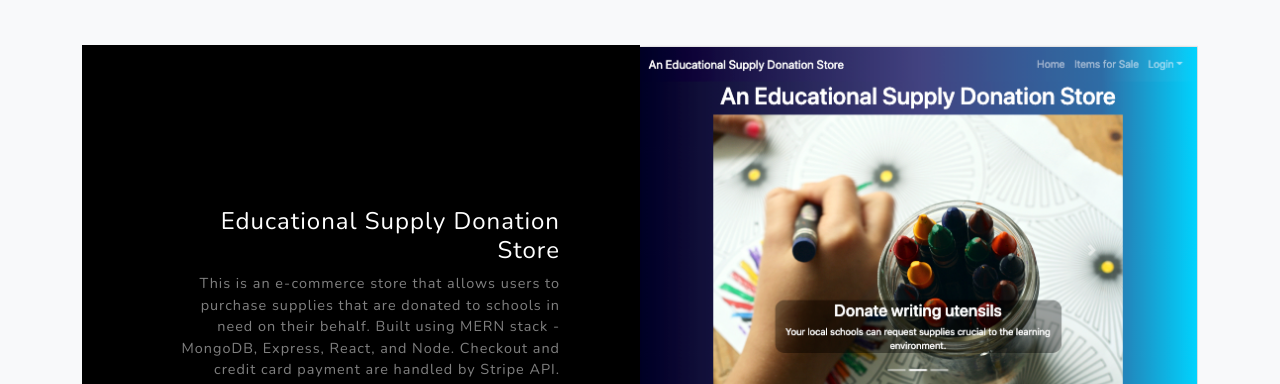
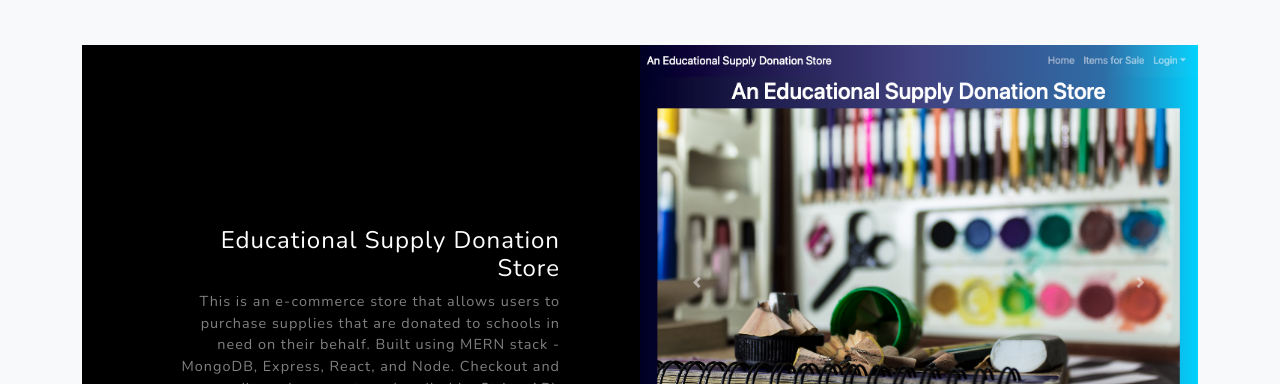
Before and after one commit to adamrturman/adamrturman.github.io, a website: page index.html in a window 1280 px wide. Shown: the part 5053-5437 px from the top of the page. Drawn offline with nearby package versions, Linux system fonts and the light colour scheme.

Commit message:
eds image works

```diff
--- a/index.html
+++ b/index.html
@@ -159,7 +159,7 @@
                 <div class="row justify-content-center no-gutters">
                     <div class="col-lg-6">
                         <a href="https://worldwide-coders.github.io/educational-store/#/">
-                        <img class="img-fluid" src="assets/img/EDSsize13.png" alt="" />
+                        <img class="img-fluid" style="width: -webkit-fill-available;" src="assets/img/EDSsize1313.png" alt="" />
                         </a>
                     </div>
                     <div class="col-lg-6 order-lg-first">
@@ -169,7 +169,7 @@
                                     <h4 class="text-white">Educational Supply Donation Store</h4>
                                     <p class="mb-0 text-white-50">
                                         This is an e-commerce store that allows users to purchase supplies that are donated to schools in need on their behalf.
-                                        Built using MERN stack - MongoDB, Express, React, and Node. Checkout and credit card payment are handled by Stripe API. Utilized Github for version control and video conferencing for pair-programming. Built as a member of a remote team.</p><br/>
+                                        Built using MERN stack - MongoDB, Express, React, and Node. Checkout and credit card payment are handled by Stripe API. Utilized Github for version control and video conferencing for pair-programming. Built as a member of a remote team.</p>
                                         <!-- <img src="assets/img/EDS.png" style="max-height: 15rem;" /> -->
                                     <hr class="d-none d-lg-block mb-0 mr-0" />
                                     <div style="margin-top: 1rem">
```
Also changed, not shown: assets/img/EDS1.png (added), assets/img/EDS12.png (added), assets/img/EDSsize131.png (added), assets/img/EDSsize1313.png (added).
